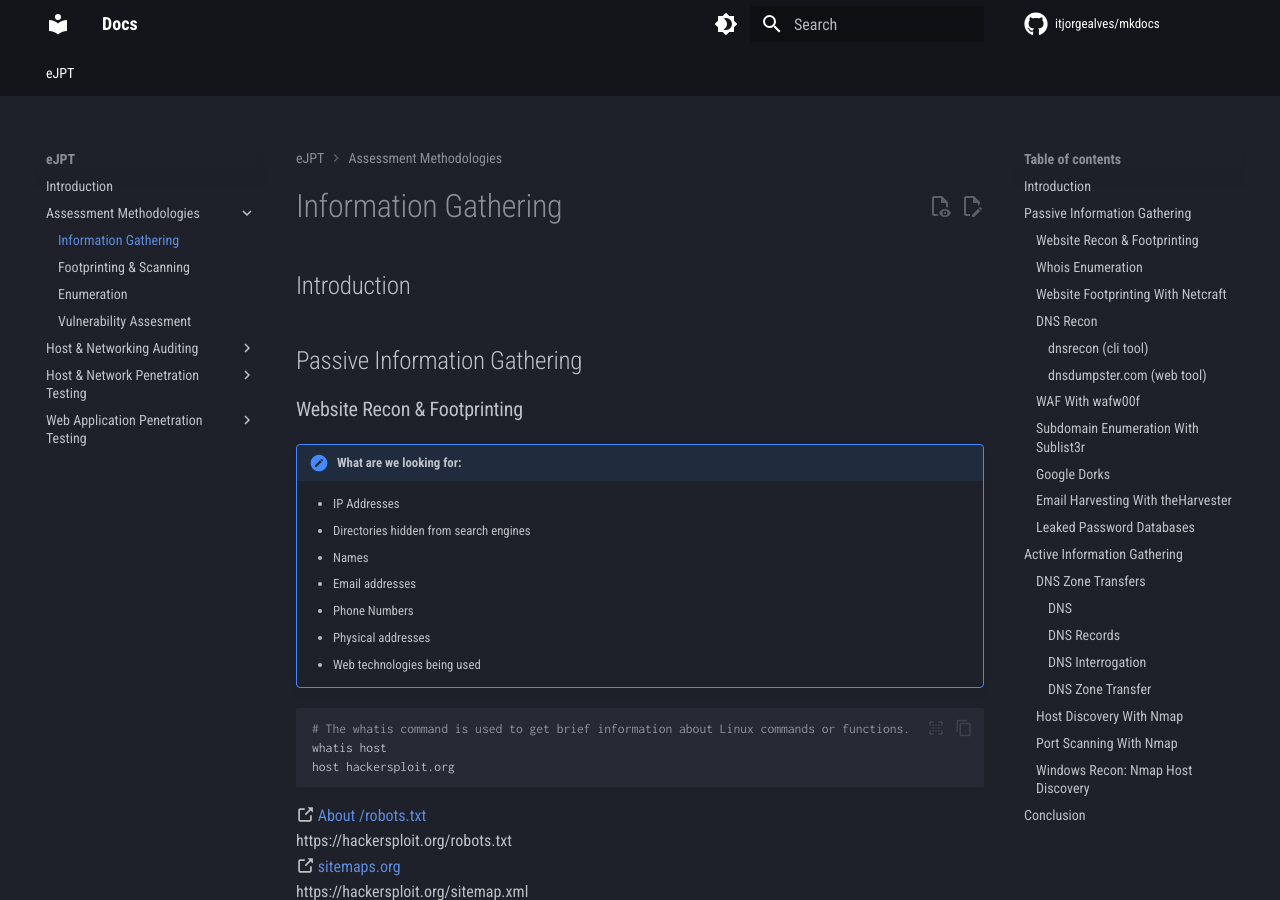
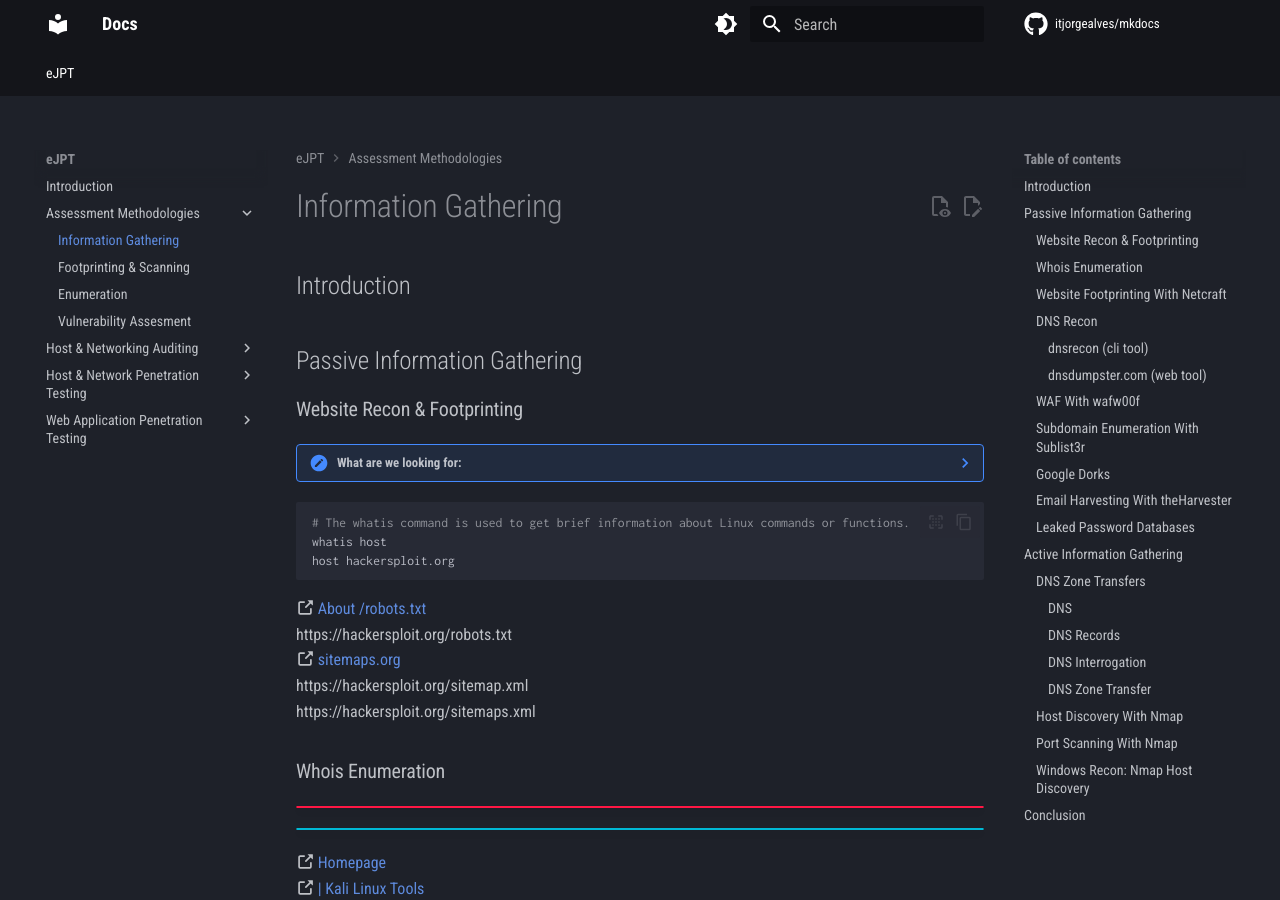
Before and after one commit to itjorgealves/mkdocs, an MkDocs documentation site: the page built from docs/eJPT/S1-Assessment-Methodologies/C1-Information-Gathering/Information-Gathering.md, in a window 1280 px wide and 900 px high. Built offline with MkDocs 1.6.1 and Material for MkDocs 9.7.7, drawn with Linux system fonts in a browser that asks for light colours; comment, search, counter and statistics services are not loaded.

Commit message:
Update documentation

```diff
--- a/docs/eJPT/S1-Assessment-Methodologies/C1-Information-Gathering/Information-Gathering.md
+++ b/docs/eJPT/S1-Assessment-Methodologies/C1-Information-Gathering/Information-Gathering.md
@@ -7,7 +7,7 @@ title: "Information Gathering"
 ## Passive Information Gathering
 
 ### Website Recon & Footprinting
-!!! note "What are we looking for:"
+??? note "What are we looking for:"
     - IP Addresses
     - Directories hidden from search engines
     - Names
```
